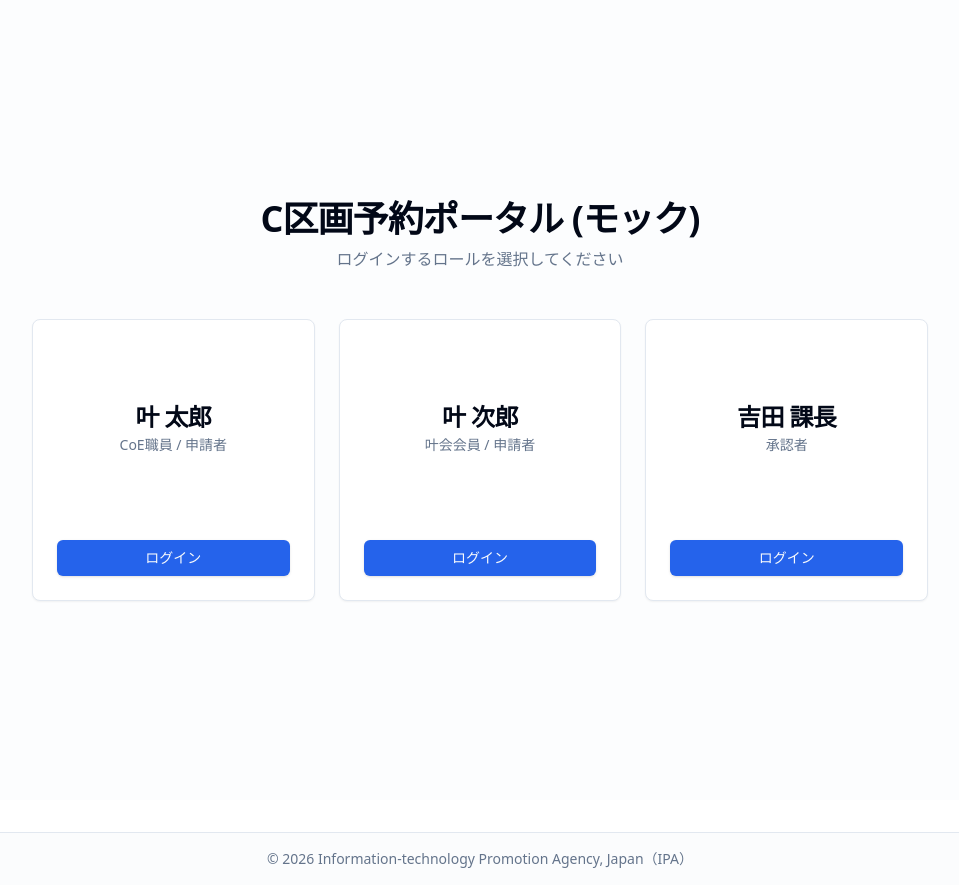
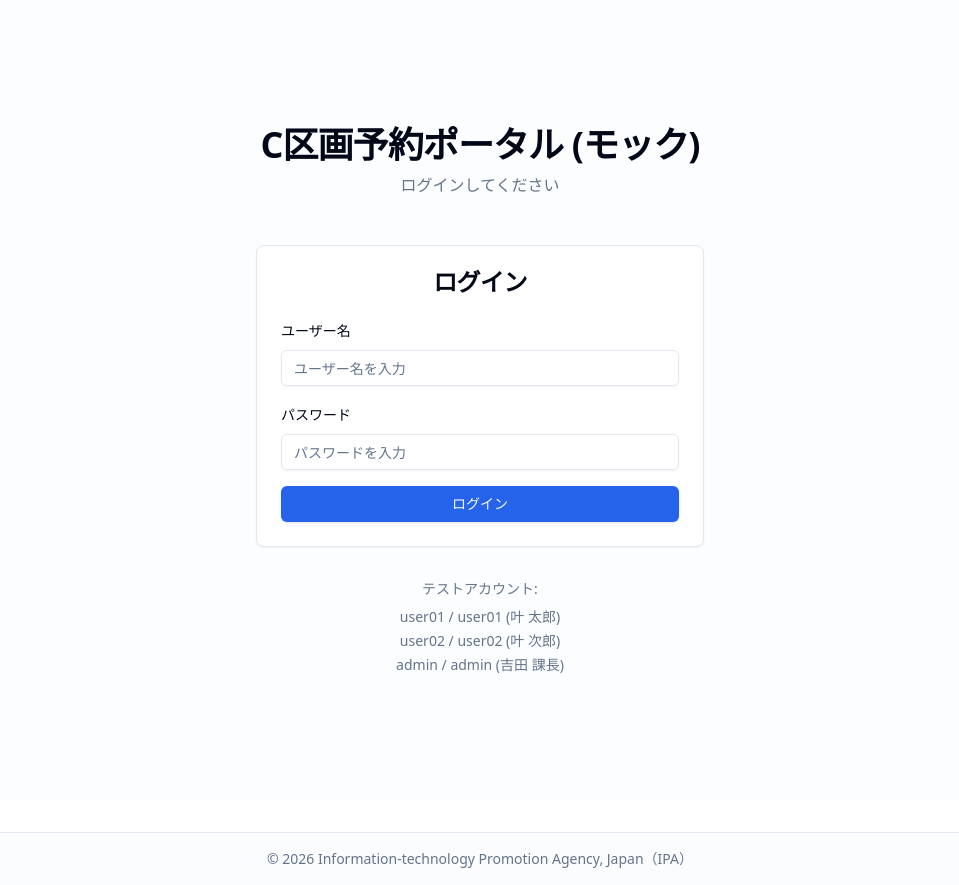
Before and after one commit to ipayminami-stack/meeting-room-mock, a Next.js app: page / in a window 1280 px wide. Shown: the whole page, without its empty margins (160-1119 px from the left). Built offline with nearby package versions, Linux system fonts and the light colour scheme.

Commit message:
feat: Implement username/password login with three user accounts

```diff
--- a/src/app/page.tsx
+++ b/src/app/page.tsx
@@ -1,37 +1,91 @@
 "use client";
 
-import Link from "next/link";
+import { useState } from "react";
+import { useRouter } from "next/navigation";
 import { Button } from "@/components/ui/button";
-import { Card, CardHeader, CardTitle, CardDescription, CardContent } from "@/components/ui/card";
+import { Card, CardHeader, CardTitle, CardContent } from "@/components/ui/card";
+import { Input } from "@/components/ui/input";
+import { Label } from "@/components/ui/label";
 
 export default function Home() {
-  const roles = [
-    { id: '1', name: '叶 太郎', role: 'Applicant', desc: 'CoE職員 / 申請者' },
-    { id: '7', name: '叶 次郎', role: 'Applicant', desc: '叶会会員 / 申請者' },
-    { id: '2', name: '吉田 課長', role: 'Approver', desc: '承認者' },
-  ];
+  const router = useRouter();
+  const [username, setUsername] = useState("");
+  const [password, setPassword] = useState("");
+  const [error, setError] = useState("");
+
+  const users = {
+    "user01": { password: "user01", userId: "1", name: "叶 太郎" },
+    "user02": { password: "user02", userId: "7", name: "叶 次郎" },
+    "admin": { password: "admin", userId: "2", name: "吉田 課長" }
+  };
+
+  const handleLogin = (e: React.FormEvent) => {
+    e.preventDefault();
+    setError("");
+
+    const user = users[username as keyof typeof users];
+
+    if (user && user.password === password) {
+      router.push(`/dashboard?userId=${user.userId}`);
+    } else {
+      setError("ユーザー名またはパスワードが正しくありません");
+    }
+  };
 
   return (
     <main className="flex min-h-screen flex-col items-center justify-center p-24 bg-muted/20">
       <div className="text-center mb-12">
         <h1 className="text-4xl font-bold tracking-tight mb-2">C区画予約ポータル (モック)</h1>
-        <p className="text-muted-foreground">ログインするロールを選択してください</p>
+        <p className="text-muted-foreground">ログインしてください</p>
       </div>
 
-      <div className="grid grid-cols-1 md:grid-cols-3 gap-6 w-full max-w-4xl">
-        {roles.map((role) => (
-          <Link key={role.id} href={`/dashboard?userId=${role.id}`}>
-            <Card className="hover:shadow-lg transition-shadow cursor-pointer aspect-square flex flex-col">
-              <CardHeader className="flex-1 flex flex-col justify-center">
-                <CardTitle className="text-center">{role.name}</CardTitle>
-                <CardDescription className="text-center">{role.desc}</CardDescription>
-              </CardHeader>
-              <CardContent className="pb-6">
-                <Button className="w-full">ログイン</Button>
-              </CardContent>
-            </Card>
-          </Link>
-        ))}
+      <Card className="w-full max-w-md">
+        <CardHeader>
+          <CardTitle className="text-center">ログイン</CardTitle>
+        </CardHeader>
+        <CardContent>
+          <form onSubmit={handleLogin} className="space-y-4">
+            <div className="space-y-2">
+              <Label htmlFor="username">ユーザー名</Label>
+              <Input
+                id="username"
+                type="text"
+                value={username}
+                onChange={(e) => setUsername(e.target.value)}
+                placeholder="ユーザー名を入力"
+                required
+              />
+            </div>
+            <div className="space-y-2">
+              <Label htmlFor="password">パスワード</Label>
+              <Input
+                id="password"
+                type="password"
+                value={password}
+                onChange={(e) => setPassword(e.target.value)}
+                placeholder="パスワードを入力"
+                required
+              />
+            </div>
+            {error && (
+              <div className="text-sm text-destructive text-center">
+                {error}
+              </div>
+            )}
+            <Button type="submit" className="w-full">
+              ログイン
+            </Button>
+          </form>
+        </CardContent>
+      </Card>
+
+      <div className="mt-8 text-sm text-muted-foreground text-center">
+        <p className="mb-2">テストアカウント:</p>
+        <div className="space-y-1">
+          <p>user01 / user01 (叶 太郎)</p>
+          <p>user02 / user02 (叶 次郎)</p>
+          <p>admin / admin (吉田 課長)</p>
+        </div>
       </div>
     </main>
   );
```
